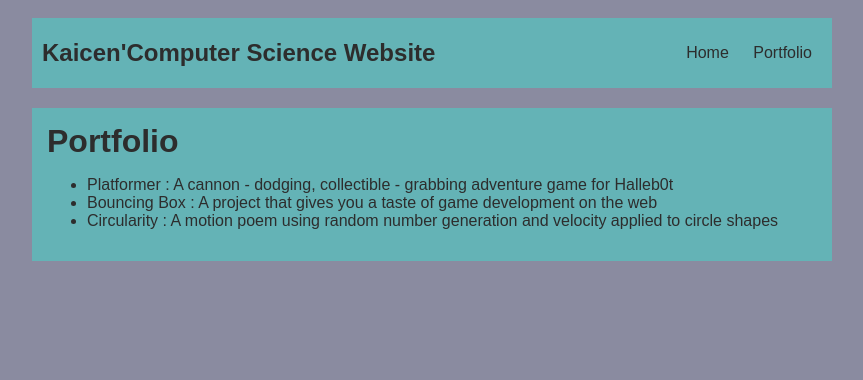
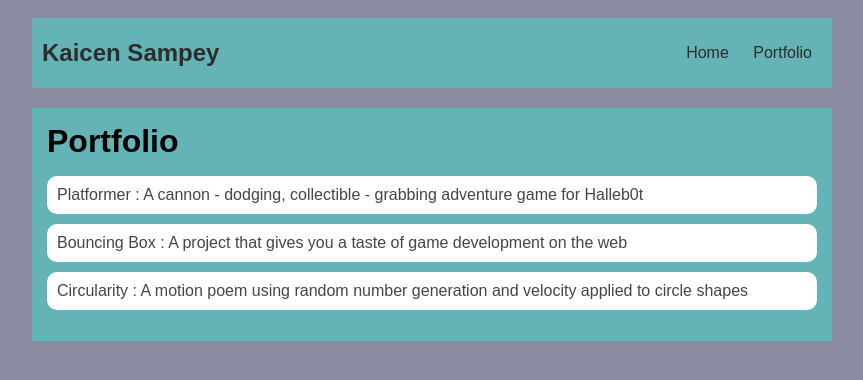
Before and after one commit to KaicenSampey4189955/KaicenSampey4189955.github.io, a plain HTML site: page portfolio.html in a window 1280 px wide. Shown: the whole page, without its empty margins (208-1071 px from the left). Drawn offline with Linux system fonts and the light colour scheme.

Commit message:
portfolio css

```diff
--- a/portfolio.html
+++ b/portfolio.html
@@ -7,7 +7,7 @@
     <body>
       <div id="all-contents">
         <nav>
-          <h1>Kaicen'Computer Science Website</h1>
+          <h1>Kaicen Sampey</h1>
             <ul id="nav-ul">
               <li class="nav-li">
                <a class="nav-a" href="index.html">Home</a>
--- a/style.css
+++ b/style.css
@@ -65,3 +65,29 @@ text-decoration: none;
    h2, h3 {
        margin: 0px;
    }
+
+   /* portfolio styles */
+         .content h1 {
+             color: black;
+         }
+
+         #portfolio {
+             list-style-type: none;
+             padding-left: 0;
+         }
+
+         #portfolio li {
+             background: #fff;
+             padding: 10px;
+             border-radius: 10px;
+             margin-bottom: 10px;
+         }
+
+         #portfolio li:hover {
+             background: #eee;
+         }
+
+         #portfolio a {
+             text-decoration: none;
+             color: #454545;
+         }
```
